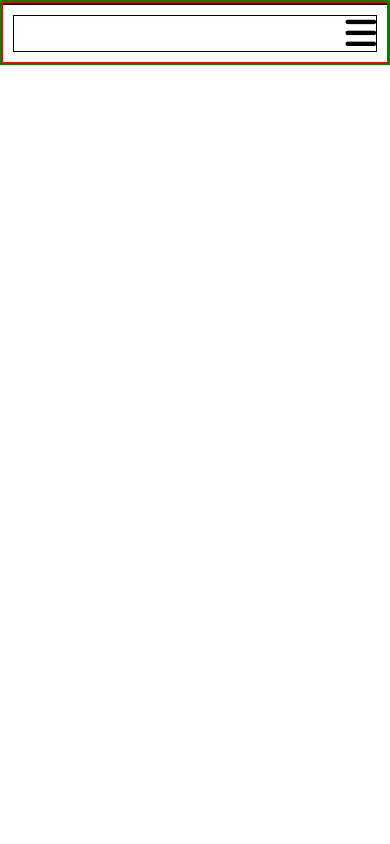
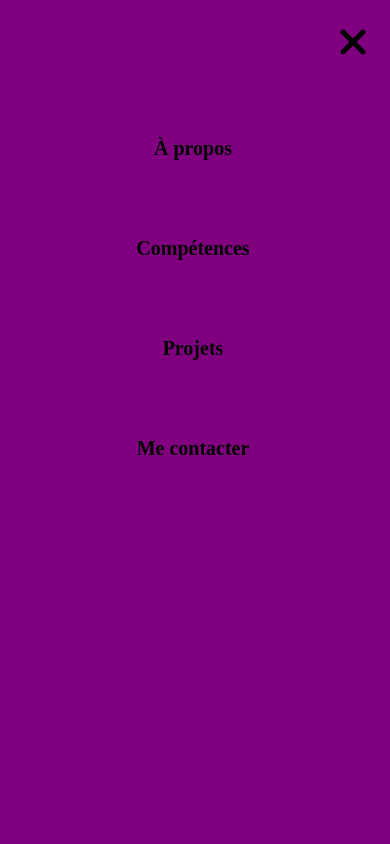
Before and after one commit to Herve-Dev/portfolio-new, a website: page index.html in a window 390 px wide. Both pictures are taken after a click on the icon 195 px from the left and 33 px from the top of the page. Shown: the top 844 px of the page. Drawn offline with Linux system fonts and the light colour scheme.

Commit message:
work on sidemenu js and css

```diff
--- a/index.html
+++ b/index.html
@@ -6,6 +6,7 @@
     <meta name="viewport" content="width=device-width, initial-scale=1.0">
     <link rel="shortcut icon" href="#" type="image/x-icon">
     <link rel="stylesheet" href="./style/style.css">
+    <script defer src="./js/sidebar-menu.js"></script>
     <script defer src="https://kit.fontawesome.com/79a5694c4a.js" crossorigin="anonymous"></script>
     <title>Portfolio</title>
 </head>
@@ -13,13 +14,29 @@
     <header>
         <nav>
             <ul>
-                <li><a href="http://">A propos</a></li>
+                <li><a href="http://">À propos</a></li>
                 <li><a href="http://">Compétences</a></li>
-                <li><a href="http://">Projet</a></li>
+                <li><a href="http://">Projets</a></li>
                 <li><a href="http://">Me contacter</a></li>
             </ul>
-            <i class="fa-solid fa-bars"></i>
+            <i onclick="activeSideMenu()" class="fa-solid fa-bars"></i>
         </nav>
+
+        <section>
+            <h1>Bienvenue sur mon portfolio</h1>
+            <h2>Développeur web</h2>
+            <div></div>
+        </section>
+
+        <div class="closeMenu">
+            <i onclick="closeSideMenu()" class="fa-solid fa-xmark"></i>
+            <ul>
+                <li><a href="http://">À propos</a></li>
+                <li><a href="http://">Compétences</a></li>
+                <li><a href="http://">Projets</a></li>
+                <li><a href="http://">Me contacter</a></li>
+            </ul>
+        </div>
 
     </header>
     <main>
--- /dev/null
+++ b/js/sidebar-menu.js
@@ -0,0 +1,13 @@
+function activeSideMenu () {
+    const burgerMenu = document.querySelector('header > div')
+    burgerMenu.classList.add('active')
+    burgerMenu.classList.remove('closeMenu')
+}
+
+function closeSideMenu() {
+    const sideIsActive = document.querySelector('.active');
+        if (sideIsActive) {
+            sideIsActive.classList.remove('active')
+           sideIsActive.classList.add('closeMenu')
+        }
+}
--- /dev/null
+++ b/sass/base/_global.scss
@@ -0,0 +1,4 @@
+body {
+    scroll-behavior: auto;
+    overflow: hidden;
+}
--- a/sass/components/_navbar.scss
+++ b/sass/components/_navbar.scss
@@ -3,12 +3,14 @@
 
 nav {
     border: solid 1px red;
+    height: 10%;
 
         ul {
             @include margin-padding(0,0);
-            @include display(flex, flex-end, flex-end);
-            border: solid 1px black;
+            @include display(flex, flex-end, center);
             list-style: none;
+            //border: solid 1px black;
+            height: 100%;
 
                 li {
                     border: solid 1px black;
@@ -27,16 +29,16 @@ nav {
 }
 
 @include breakpoint(mobile-tablet) {
-    nav > ul > li {
+    nav > ul {
         display: none;
     }
 
     nav > .fa-bars {
         cursor: pointer;
         font-size: 35px;
-        border: solid 1px black;
-        @include width-height(auto,auto);
-        @include margin-padding(10px,0);
-        @include display(flex, flex-end, flex-end);
+        //border: solid 1px black;
+        //@include width-height(auto,auto);
+        @include margin-padding(15px,0);
+        @include display(flex, flex-end, center);
     }
 }
--- /dev/null
+++ b/sass/components/_sidemenu.scss
@@ -0,0 +1,51 @@
+@use "../utils/mixins" as *;
+
+div {
+    @include width-height(100%,100vh);
+    border: solid 2px purple;
+    background-color: purple;
+    position: absolute;
+    position: fixed;
+    top: 0;
+    right: 100%;
+
+        .fa-xmark {
+            display: flex;
+            justify-content: flex-end;
+            //border: solid 1px black;
+            //width: 100%;
+            font-size: 40px;
+            cursor: pointer;
+            padding: 20px;
+
+        }
+
+        ul {
+            list-style: none;
+            padding: 0;
+
+                li {
+                    @include width-height(100%,100px);
+                    @include display(flex, center, center);
+                    //border: solid 1px black;
+                    cursor: pointer;
+                }
+
+                li > a {
+                    font-size: 20px;
+                    text-decoration: none;
+                    color: black;
+                    font-weight: 600;
+                }
+        }
+}
+
+.active {
+    transition: 1s;
+    right: 0;
+}
+
+.closeMenu {
+    transition: 1s;
+    right: 100%;
+}
--- a/sass/layout/_header.scss
+++ b/sass/layout/_header.scss
@@ -1,3 +1,40 @@
+@use "../utils/mixins" as *;
+@use "../utils/breakpoint" as *;
+
 header {
-    border: solid 2px green;
+
+    flex-direction: column;
+    @include width-height(100%,100vh);
+
+
+        section {
+            border: 2px solid blue;
+            height: 90vh;
+            display: flex;
+            //align-items: center;
+            flex-direction: column;
+            overflow-wrap: break-word;
+
+                h1 {
+                    text-align: center;
+                    font-size: 100px;
+                }
+
+                h2 {
+                    text-align: center;
+                    font-size: 60px;
+                    margin-bottom: 0;
+                }
+        }
 }
+
+@include breakpoint(mobile-tablet) {
+    header > section > h1 {
+        font-size: 50px;
+        margin-top: 150px;
+    }
+
+    header > section > h2 {
+        font-size: 30px;
+    }
+}
--- a/sass/layout/_main.scss
+++ b/sass/layout/_main.scss
@@ -0,0 +1,24 @@
+@use "../utils/mixins" as *;
+@use "../utils/breakpoint" as *;
+
+main {
+    border: solid 5px black;
+    height: 100vh;
+}
+
+/*main > section {
+    display: flex;
+    align-items: center;
+    border: solid 2px blue;
+    flex-direction: column;
+
+        h1 {
+            font-size: 70px;
+            border: solid 1px black;
+           // @include margin-padding(100px,0)
+        }
+
+        h2 {
+            font-size: 50px;
+        }
+}*/
--- a/sass/style.scss
+++ b/sass/style.scss
@@ -1,4 +1,6 @@
+@use "./base/global";
 @use "./components/navbar";
+@use "./components/sidemenu";
 @use "./layout/header";
 @use "./layout/main";
 @use "./layout/footer";
```
Also changed, not shown: style/style.css, 1 other file.
